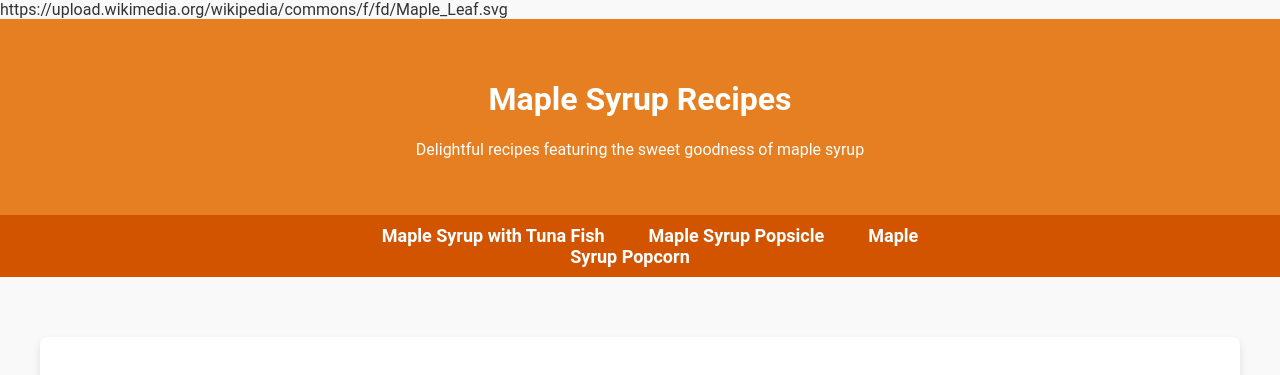
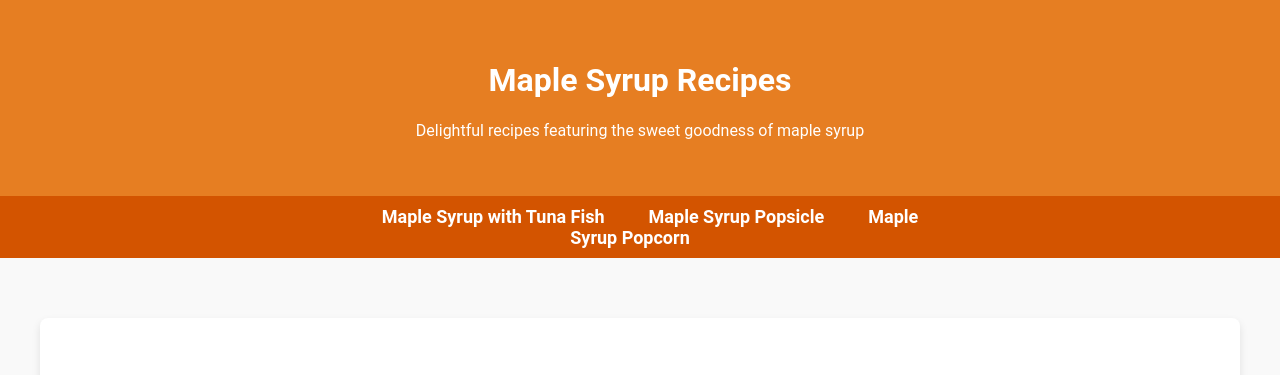
Before and after one commit to mrlolua19/mrlolua19, a plain HTML site: page index.html in a window 1280 px wide. Shown: the top 375 px of the page. Drawn offline with Linux system fonts and the light colour scheme.

Commit message:
Update index.html

```diff
--- a/index.html
+++ b/index.html
@@ -5,7 +5,6 @@
     <meta scr="https://upload.wikimedia.org/wikipedia/commons/f/fd/Maple_Leaf.svg">
     <meta name="viewport" content="width=device-width, initial-scale=1.0">
     <title>Maple Syrup Recipes</title>
-    <icon>https://upload.wikimedia.org/wikipedia/commons/f/fd/Maple_Leaf.svg</icon>
     <style>
         /* Global Styles */
         body {
```
